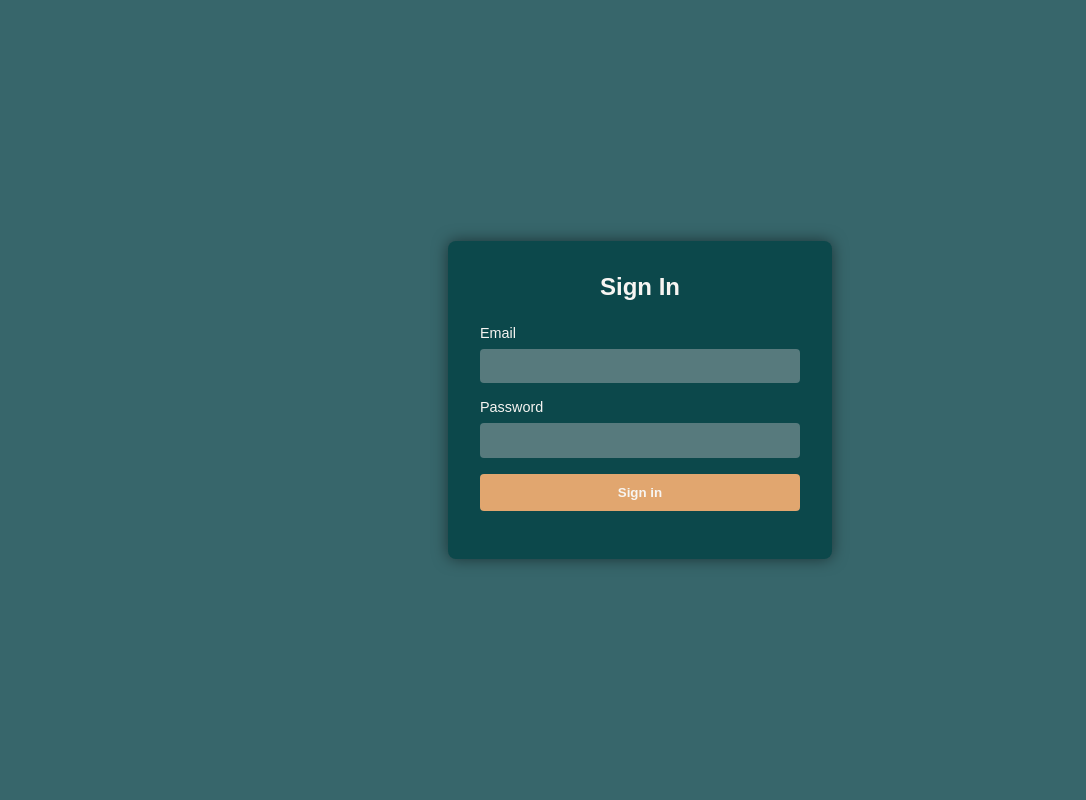
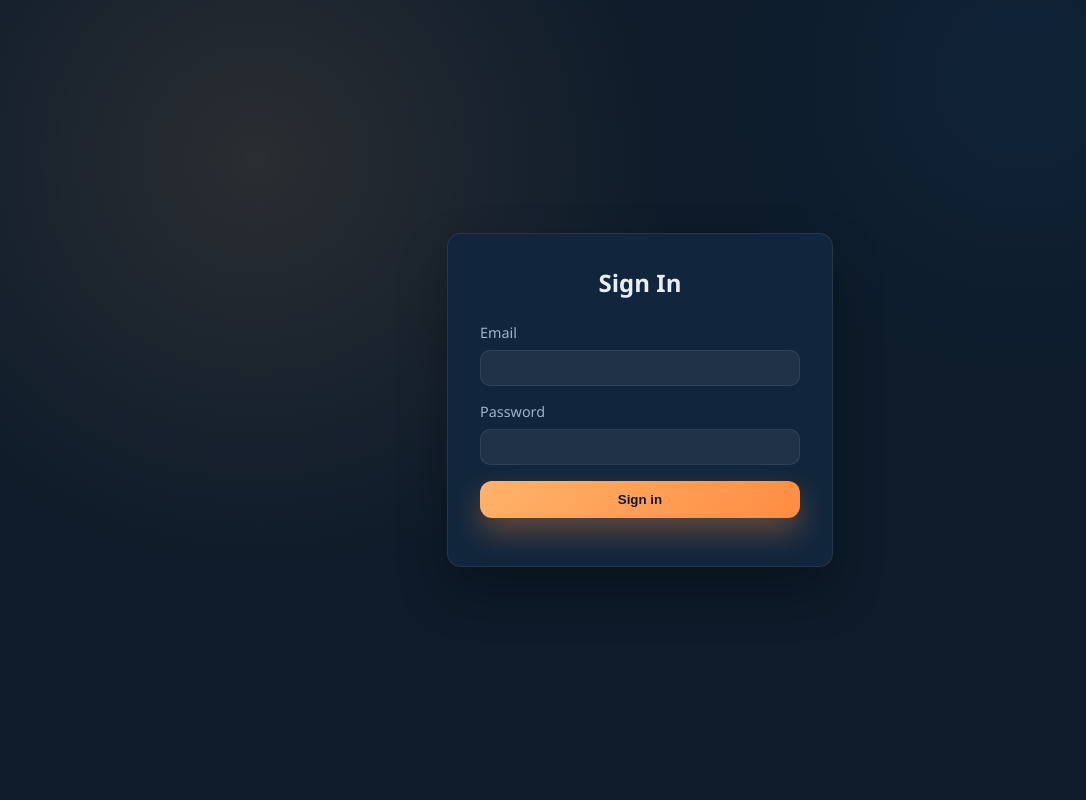
Before and after one commit to sampittois/Bookshop, a PHP site: page /auth/login.php in a window 1280 px wide. Shown: the whole page, without its empty margins (0-1086 px from the left). Run offline with PHP 8.4, Linux system fonts and the light colour scheme.

Commit message:
refactor: streamline login process and enhance UI styles for better user experience

```diff
--- a/ajax/filterProducts.php
+++ b/ajax/filterProducts.php
@@ -59,7 +59,6 @@ foreach ($books as $book) {
 }
 echo '</div>';
 
-<?php
 // Include database configuration
 include('../config.php');
 
@@ -85,4 +84,3 @@ $books = $stmt->fetchAll(PDO::FETCH_ASSOC);
 // Return the results as JSON
 header('Content-Type: application/json');
 echo json_encode($books);
-?>
--- a/auth/login.php
+++ b/auth/login.php
@@ -1,23 +1,21 @@
 <?php
-    function validLogin($email, $password) {
-        if($email === "user@user.com" && $password === "User") {
-            return true;
-        }
-        if($email === "admin@admin.com" && $password === "Admin") {
-            return true;
-        }
-        return false;
+require_once "../config.php";
+
+// If already logged in, go to home
+if (User::isLoggedIn()) {
+    header("Location: ../index.php");
+    exit();
 }
 
-    if(!empty($_POST)) {
-        $email = $_POST['email'];
-        $password = $_POST['password'];
+$login_error = null;
 
-        if(validLogin($email, $password)) {
-            $salt = "cnbhvgryeujifkjn*@++++gftyzshinjhzisv%%ghj";
-            $cookieVal = $email . "," . md5($email.$salt);
-            setcookie("loggedin", $cookieVal, time() + (60*60*24*30)); // 1 month
-            header("Location: index.php");
+if ($_SERVER['REQUEST_METHOD'] === 'POST') {
+    $email = trim($_POST['email'] ?? '');
+    $password = (string)($_POST['password'] ?? '');
+
+    $user = new User();
+    if ($user->login($email, $password)) {
+        header("Location: ../index.php");
         exit();
     } else {
         $login_error = "Couldn't log you in with those details.";
@@ -36,7 +34,7 @@
     <div class="shopLogin">
         <div class="form form--login">
             <form action="" method="post">
-                <h2 form__title>Sign In</h2>
+                <h2 class="form__title">Sign In</h2>
 
                 <?php if(isset($login_error)): ?>
 
@@ -48,12 +46,12 @@
                 <?php endif; ?>
 
                 <div class="form__field">
-                    <label for="Email">Email</label>
-                    <input type="text" name="email">
+                    <label for="email">Email</label>
+                    <input id="email" type="text" name="email" autocomplete="username" required>
                 </div>
                 <div class="form__field">
-                    <label for="Password">Password</label>
-                    <input type="password" name="password">
+                    <label for="password">Password</label>
+                    <input id="password" type="password" name="password" autocomplete="current-password" required>
                 </div>
 
                 <div class="form__field">
--- a/style/login.css
+++ b/style/login.css
@@ -1,21 +1,31 @@
 :root {
+    /* Shared design system colors */
+    --bg: #0d1b2a;
+    --panel: #11263c;
+    --card: #16324f;
+    --ink: #e8eef7;
+    --muted: #9fb3c8;
+    --accent: #ffb36b;
+    --accent-strong: #ff8c42;
+    --border: rgba(255, 255, 255, 0.08);
+    --shadow: 0 24px 50px rgba(0, 0, 0, 0.28);
+    --radius: 14px;
+    --font: "Sora", "Segoe UI", system-ui, -apple-system, sans-serif;
+    /* Local-only token for error states */
     --error-red: #E50914;
-    --background-dark: #0C484B;
-    --background-medium: #37666B;
-    --background-light: #577A7D;
-    --accent-color: #E1A66F;
-    --text-color: #f7f5f2;
 }
 
 body {
-    margin: 0;
-    font-family: Arial, Helvetica, sans-serif;
-    background-color: var(--background-medium);
-    color: var(--text-color);
-    display: flex;
-    justify-content: center;
-    align-items: center;
-    height: 100vh;
+        margin: 0;
+        font-family: var(--font);
+        background: radial-gradient(circle at 20% 20%, rgba(255, 179, 107, 0.12), transparent 35%),
+            radial-gradient(circle at 80% 10%, rgba(17, 38, 60, 0.7), transparent 25%),
+            var(--bg);
+        color: var(--ink);
+        display: flex;
+        justify-content: center;
+        align-items: center;
+        min-height: 100vh;
 }
 
 .shopLogin {
@@ -26,18 +36,19 @@ body {
 }
 
 .form--login {
-    background-color: var(--background-dark);
+    background: var(--panel);
+    border: 1px solid var(--border);
     padding: 2rem;
-    border-radius: 8px;
+    border-radius: var(--radius);
     width: 320px;
-    box-shadow: 0 0 15px rgba(0, 0, 0, 0.5);
+    box-shadow: var(--shadow);
 }
 
 .form--login h2 {
     margin: 0 0 1.5rem 0;
     font-size: 1.5rem;
     text-align: center;
-    color: var(--text-color);
+    color: var(--ink);
 }
 
 .form__field {
@@ -49,49 +60,53 @@ body {
 .form__field label {
     margin-bottom: 0.5rem;
     font-size: 0.9rem;
-    color: var(--text-color);
+    color: var(--muted);
     display: block;
-
 }
 
 .form__field input[type="text"],
 .form__field input[type="password"] {
     padding: 0.6rem;
-    border: none;
-    border-radius: 4px;
-    background: var(--background-light);
-    color: var(--text-color);
+    border: 1px solid var(--border);
+    border-radius: 10px;
+    background: rgba(255, 255, 255, 0.06);
+    color: var(--ink);
 }
 
 .form__field input[type="text"]:focus,
 .form__field input[type="password"]:focus {
-    outline: 2px solid var(--accent-color);
+    outline: 2px solid var(--accent);
+    outline-offset: 2px;
 }
 
 .btn {
     padding: 0.7rem;
     border: none;
-    border-radius: 4px;
+    border-radius: 12px;
     cursor: pointer;
-    font-weight: bold;
+    font-weight: 700;
 }
 
 .btn--primary {
-    background-color: var(--accent-color);
-    color: var(--text-color);
-    transition: background 0.3s;
+    background: linear-gradient(135deg, var(--accent), var(--accent-strong));
+    color: #0f172a;
+    transition: transform 0.12s ease, box-shadow 0.2s ease, background 0.2s ease;
     width: 100%;
+    box-shadow: 0 14px 30px rgba(255, 140, 66, 0.35);
 }
 
-.btn--primary:hover {
-    background-color: var(--accent-color);
-    color: var(--background-dark);
+.btn--primary:hover,
+.btn--primary:focus-visible {
+    transform: translateY(-1px);
+    box-shadow: 0 18px 36px rgba(255, 140, 66, 0.4);
+    outline: none;
 }
 
 .form__error {
     background-color: var(--error-red);
+    color: var(--ink);
     padding: 0.7rem;
-    border-radius: 4px;
+    border-radius: 10px;
     margin-bottom: 1rem;
     text-align: center;
 }
```
Lines whose indentation alone changed are shown as unchanged.
